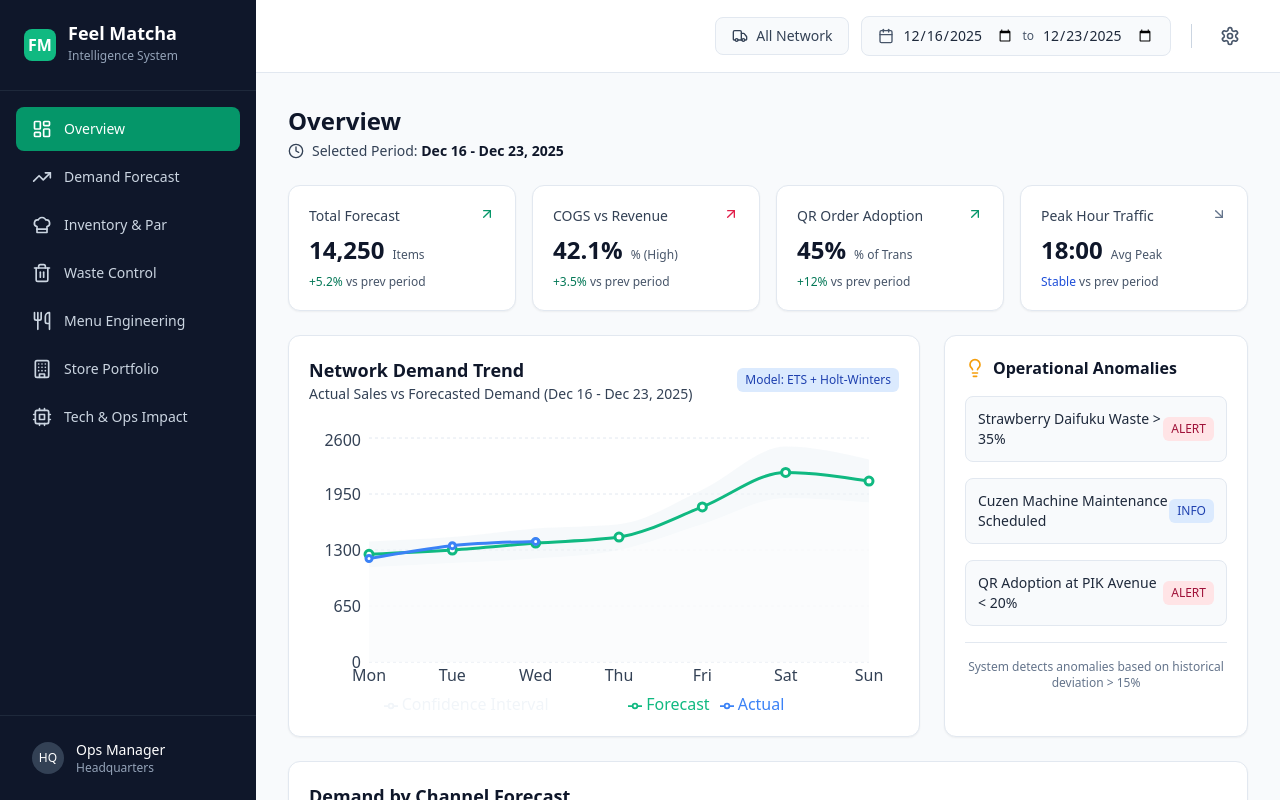
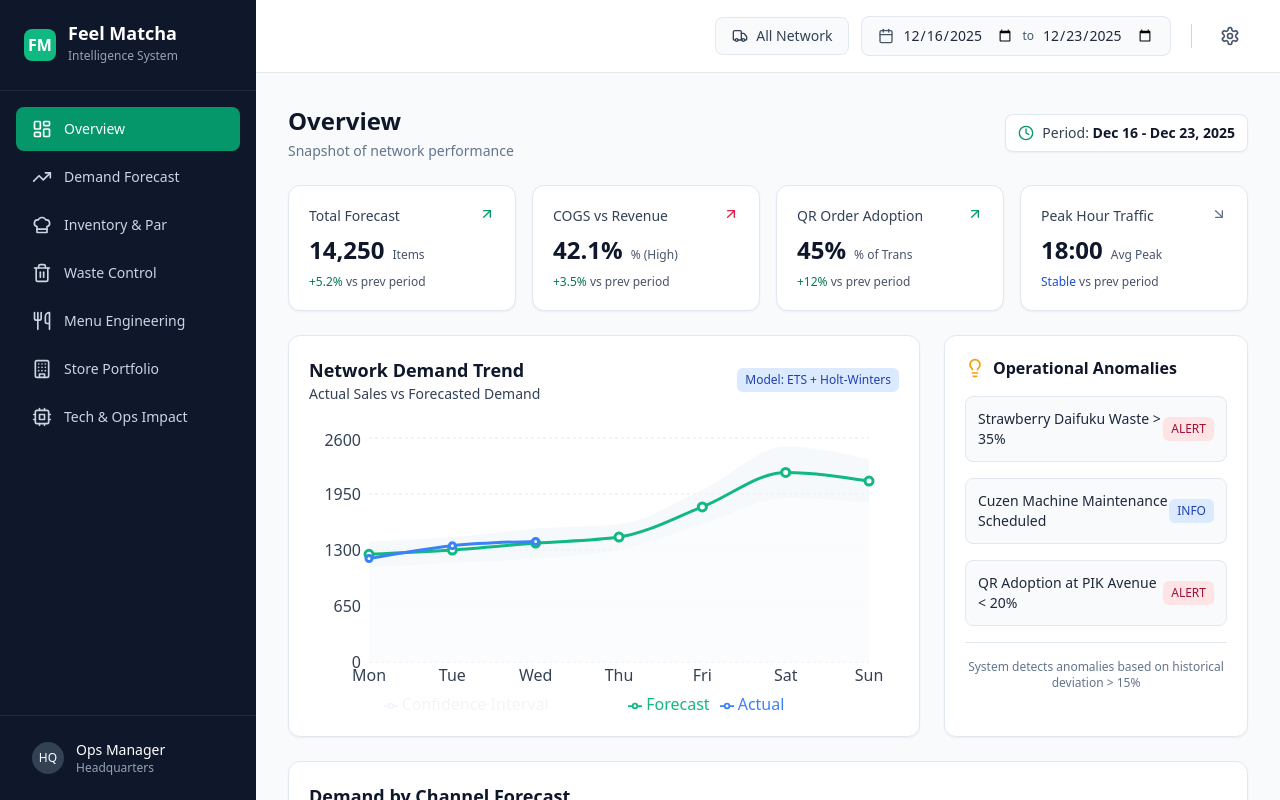
Before and after one commit to rasikhaaliya/feel-matcha-dashboard, a React (Vite) app: page / in a window 1280 px wide. Built offline with nearby package versions, Linux system fonts and the light colour scheme.

Commit message:
template development

```diff
--- a/src/App.jsx
+++ b/src/App.jsx
@@ -237,12 +237,15 @@ const FeelMatchaDashboard = () => {
 
   const OverviewView = ({ dateInfo }) => (
     <div className="space-y-6 w-full">
-      {/* Title & Date Header in Content */}
-      <div className="mb-4">
-        <h2 className="text-2xl font-bold text-slate-900 mb-1">Overview</h2>
-        <div className="flex items-center gap-2 text-slate-700">
-            <Clock className="w-4 h-4" />
-            <span className="text-sm font-medium">Selected Period: <span className="text-slate-900 font-bold">{dateInfo.rangeStr}</span></span>
+      {/* Title & Date Header in Content - UPDATED LAYOUT */}
+      <div className="flex flex-col md:flex-row justify-between items-start md:items-center mb-6 gap-4">
+        <div>
+            <h2 className="text-2xl font-bold text-slate-900">Overview</h2>
+            <p className="text-slate-500 text-sm mt-1">Snapshot of network performance</p>
+        </div>
+        <div className="flex items-center gap-2 text-slate-700 bg-white px-3 py-2 rounded-lg border border-slate-200 shadow-sm">
+            <Clock className="w-4 h-4 text-emerald-600" />
+            <span className="text-sm font-medium">Period: <span className="text-slate-900 font-bold">{dateInfo.rangeStr}</span></span>
         </div>
       </div>
 
@@ -274,7 +277,7 @@ const FeelMatchaDashboard = () => {
             <div className="flex justify-between items-center mb-6">
               <div>
                 <h3 className="text-lg font-bold text-slate-900">Network Demand Trend</h3>
-                <p className="text-sm text-slate-700">Actual Sales vs Forecasted Demand ({dateInfo.rangeStr})</p>
+                <p className="text-sm text-slate-700">Actual Sales vs Forecasted Demand</p>
               </div>
               <div className="flex gap-2">
                  <Badge status="info" text="Model: ETS + Holt-Winters" />
@@ -328,7 +331,7 @@ const FeelMatchaDashboard = () => {
       <Card>
         <div className="mb-4">
             <h3 className="text-lg font-bold text-slate-900">Demand by Channel Forecast</h3>
-            <p className="text-sm text-slate-700">Projected split for {dateInfo.rangeStr}</p>
+            <p className="text-sm text-slate-700">Projected channel split</p>
         </div>
         <div className="h-64 w-full">
           <ResponsiveContainer width="100%" height="100%">
@@ -350,10 +353,9 @@ const FeelMatchaDashboard = () => {
 
   const ForecastView = ({ dateInfo }) => (
     <div className="space-y-6 w-full">
-      <div className="flex justify-between items-center">
+      <div className="flex flex-col md:flex-row justify-between items-start md:items-center gap-4">
         <div>
           <h2 className="text-2xl font-bold text-slate-900">Demand Projections</h2>
-          {/* Explicit Date for Forecast */}
           <div className="flex items-center gap-2 text-slate-700 text-sm mt-1">
             <Calendar className="w-4 h-4" />
             <span>Target Period: <span className="font-semibold text-slate-900">{dateInfo.rangeStr}</span></span>
@@ -430,7 +432,7 @@ const FeelMatchaDashboard = () => {
 
   const InventoryView = ({ dateInfo }) => (
     <div className="space-y-6 w-full">
-        <div className="flex justify-between items-center">
+        <div className="flex flex-col md:flex-row justify-between items-start md:items-center gap-4">
             <div>
               <h2 className="text-2xl font-bold text-slate-900">Inventory & Par Levels</h2>
               <div className="flex items-center gap-2 text-slate-700 text-sm mt-1">
@@ -518,7 +520,7 @@ const FeelMatchaDashboard = () => {
 
   const WasteView = ({ dateInfo }) => (
     <div className="space-y-6 w-full">
-       <div className="flex justify-between items-center">
+       <div className="flex flex-col md:flex-row justify-between items-start md:items-center gap-4">
             <div>
               <h2 className="text-2xl font-bold text-slate-900">Waste & Sell-Through Data</h2>
               <p className="text-slate-600">Monitoring performance for: <span className="font-semibold">{dateInfo.rangeStr}</span></p>
@@ -642,7 +644,7 @@ const FeelMatchaDashboard = () => {
 
     return (
       <div className="space-y-6 w-full">
-          <div className="flex justify-between items-center">
+          <div className="flex flex-col md:flex-row justify-between items-start md:items-center gap-4">
               <div>
                 <h2 className="text-2xl font-bold text-slate-900">Menu Engineering Analysis</h2>
                 <div className="flex items-center gap-2 text-slate-600 text-sm mt-1">
@@ -791,7 +793,7 @@ const FeelMatchaDashboard = () => {
 
   const AssetOptimizationView = ({ dateInfo }) => (
     <div className="space-y-6 w-full">
-        <div className="flex justify-between items-center">
+        <div className="flex flex-col md:flex-row justify-between items-start md:items-center gap-4">
             <div>
               <h2 className="text-2xl font-bold text-slate-900">Asset Optimization & Store Audit</h2>
               <div className="flex items-center gap-2 text-slate-600 text-sm mt-1">
@@ -874,11 +876,19 @@ const FeelMatchaDashboard = () => {
                             </Scatter>
                         </ScatterChart>
                     </ResponsiveContainer>
-                    {/* Quadrant Labels */}
-                    <div className="absolute top-4 left-16 text-rose-700 font-bold text-xs bg-white/90 p-1 border border-rose-200 rounded">High Rent / Low Revenue</div>
-                    <div className="absolute top-4 right-4 text-blue-700 font-bold text-xs bg-white/90 p-1 border border-blue-200 rounded">High Rent / High Revenue</div>
-                    <div className="absolute bottom-12 left-16 text-amber-700 font-bold text-xs bg-white/90 p-1 border border-amber-200 rounded">Low Rent / Low Revenue</div>
-                    <div className="absolute bottom-12 right-4 text-emerald-700 font-bold text-xs bg-white/90 p-1 border border-emerald-200 rounded">Low Rent / High Revenue</div>
+                    {/* Quadrant Labels - Updated to prevent stacking */}
+                    <div className="absolute top-4 left-16 text-rose-700 font-bold text-[10px] sm:text-xs bg-white/90 p-1 border border-rose-200 rounded shadow-sm whitespace-nowrap">
+                        High Rent / Low Rev
+                    </div>
+                    <div className="absolute top-4 right-4 text-blue-700 font-bold text-[10px] sm:text-xs bg-white/90 p-1 border border-blue-200 rounded shadow-sm whitespace-nowrap">
+                        High Rent / High Rev
+                    </div>
+                    <div className="absolute bottom-12 left-16 text-amber-700 font-bold text-[10px] sm:text-xs bg-white/90 p-1 border border-amber-200 rounded shadow-sm whitespace-nowrap">
+                        Low Rent / Low Rev
+                    </div>
+                    <div className="absolute bottom-12 right-4 text-emerald-700 font-bold text-[10px] sm:text-xs bg-white/90 p-1 border border-emerald-200 rounded shadow-sm whitespace-nowrap">
+                        Low Rent / High Rev
+                    </div>
                 </div>
              </Card>
 
@@ -922,7 +932,7 @@ const FeelMatchaDashboard = () => {
 
   const OperationsView = ({ dateInfo }) => (
     <div className="space-y-6 w-full">
-        <div className="flex justify-between items-center">
+        <div className="flex flex-col md:flex-row justify-between items-start md:items-center gap-4">
             <div>
               <h2 className="text-2xl font-bold text-slate-900">Tech & Ops Impact Analysis</h2>
               <div className="flex items-center gap-2 text-slate-600 text-sm mt-1">
```
